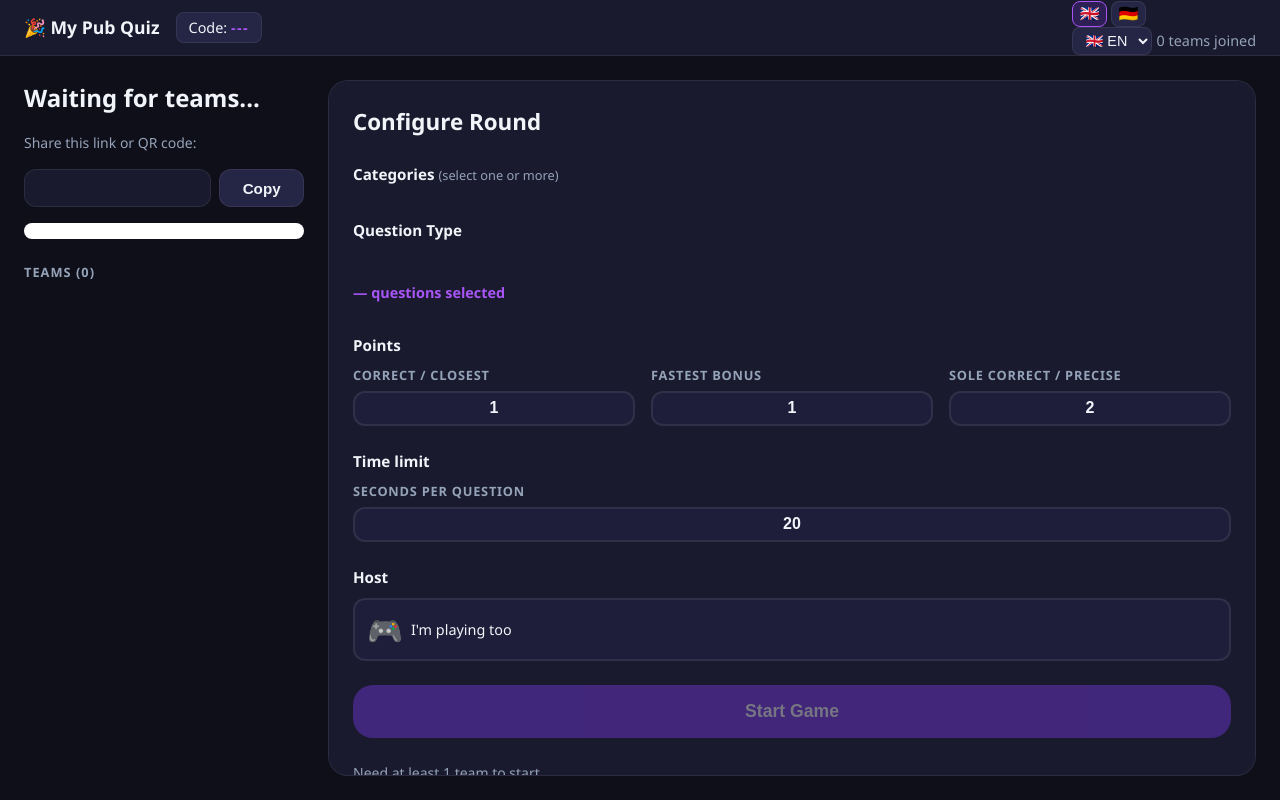
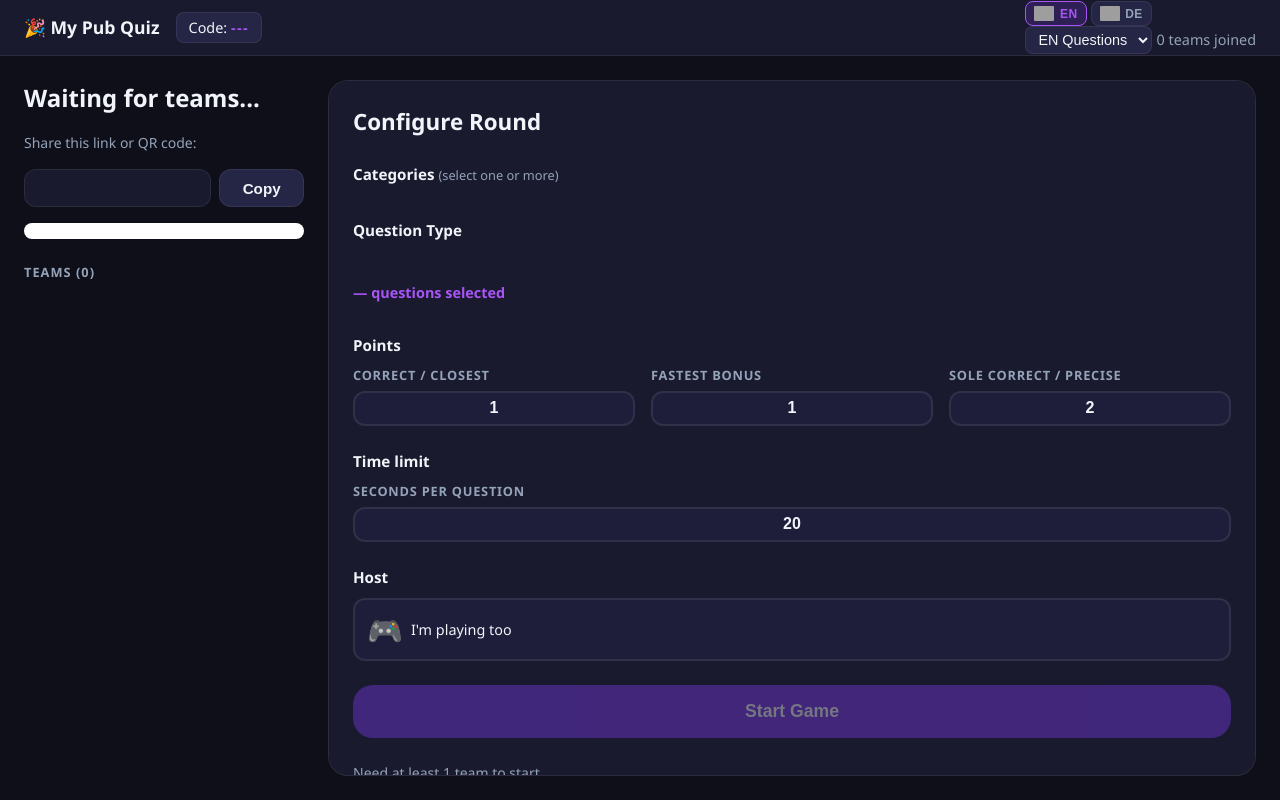
Before and after one commit to lukasbommler/MyPubQuiz, a website: page public/host.html in a window 1280 px wide. Drawn offline with nearby package versions, Linux system fonts and the light colour scheme; no server answers; grey boxes are pictures that could not be loaded.

Commit message:
flag fix

```diff
--- a/public/css/main.css
+++ b/public/css/main.css
@@ -272,6 +272,9 @@ html, body {
   align-items: center;
 }
 .lang-btn {
+  display: inline-flex;
+  align-items: center;
+  gap: 0.35rem;
   background: var(--card2);
   border: 1px solid var(--border);
   border-radius: 8px;
@@ -283,11 +286,12 @@ html, body {
   transition: background 0.15s, color 0.15s, border-color 0.15s;
   line-height: 1;
 }
+.lang-btn img { display: block; border-radius: 1px; }
 .lang-btn:hover { background: var(--card); color: var(--text); }
 .lang-btn-active {
   background: rgba(124,58,237,0.2);
   border-color: var(--accent2);
   color: var(--accent2);
 }
-/* Compact variant used in host header (flag only) */
-.lang-bar-compact .lang-btn { padding: 0.25rem 0.4rem; font-size: 1rem; }
+/* Compact variant used in host header */
+.lang-bar-compact .lang-btn { padding: 0.25rem 0.5rem; font-size: 0.75rem; letter-spacing: 0.04em; }
--- a/public/host.html
+++ b/public/host.html
@@ -16,12 +16,12 @@
     </div>
     <div class="header-right">
       <div class="lang-bar lang-bar-compact">
-        <button class="lang-btn" data-lang="en" onclick="setLang('en')">🇬🇧</button>
-        <button class="lang-btn" data-lang="de" onclick="setLang('de')">🇩🇪</button>
+        <button class="lang-btn" data-lang="en" onclick="setLang('en')"><img src="https://flagcdn.com/w20/gb.png" width="20" height="15" alt="EN"> EN</button>
+        <button class="lang-btn" data-lang="de" onclick="setLang('de')"><img src="https://flagcdn.com/w20/de.png" width="20" height="15" alt="DE"> DE</button>
       </div>
       <select id="lang-select" class="lang-select" title="Question language">
-        <option value="en">🇬🇧 EN</option>
-        <option value="de">🇩🇪 DE</option>
+        <option value="en">EN Questions</option>
+        <option value="de">DE Questions</option>
       </select>
       <span class="team-count"><span id="team-count">0</span> teams joined</span>
     </div>
```
Also changed, not shown: public/blog.html (+2 -2 lines), public/datenschutz.html (+2 -2 lines), public/faq.html (+2 -2 lines), public/impressum.html (+2 -2 lines), public/index.html (+2 -2 lines).
